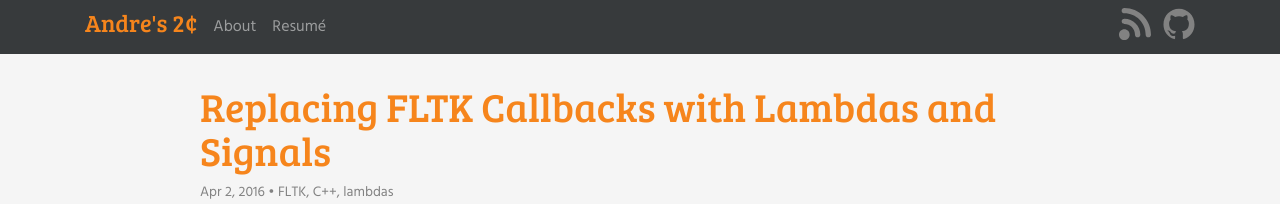
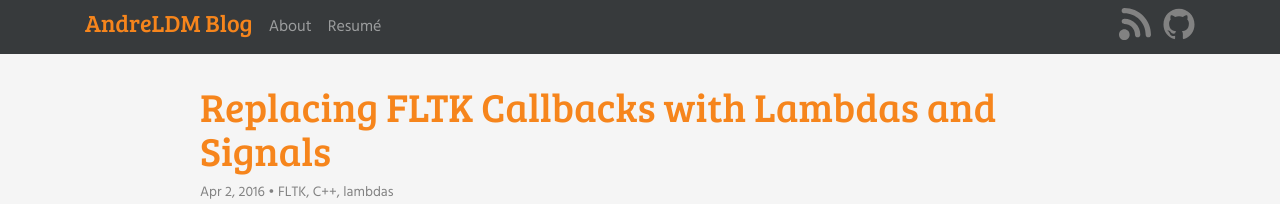
Before and after one commit to andreldm/andreldm.github.io, a Jekyll site: the page built from index.html, in a window 1280 px wide. Shown: the top 204 px of the page. Built offline with Jekyll 4.4.1, drawn with Linux system fonts in a browser that asks for light colours.

Commit message:
Rename blog

```diff
--- a/_config.yml
+++ b/_config.yml
@@ -1,5 +1,5 @@
 # Site settings
-title: Andre's 2&cent;
+title: AndreLDM Blog
 email: andre42m@gmail.com
 description: >
   A blog dedicated toprogramming tricks (mostly JavaScript and Java...),
```
